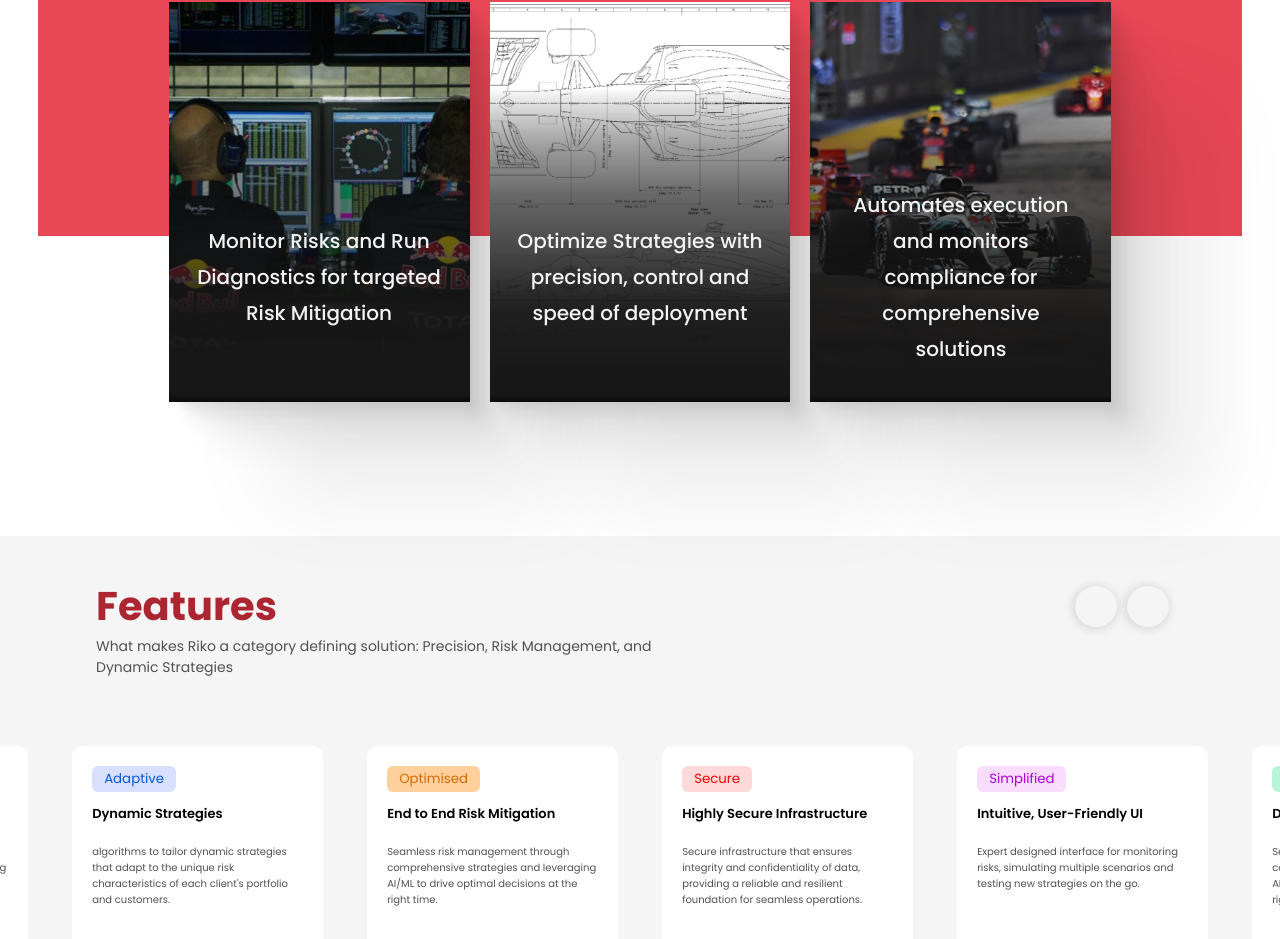
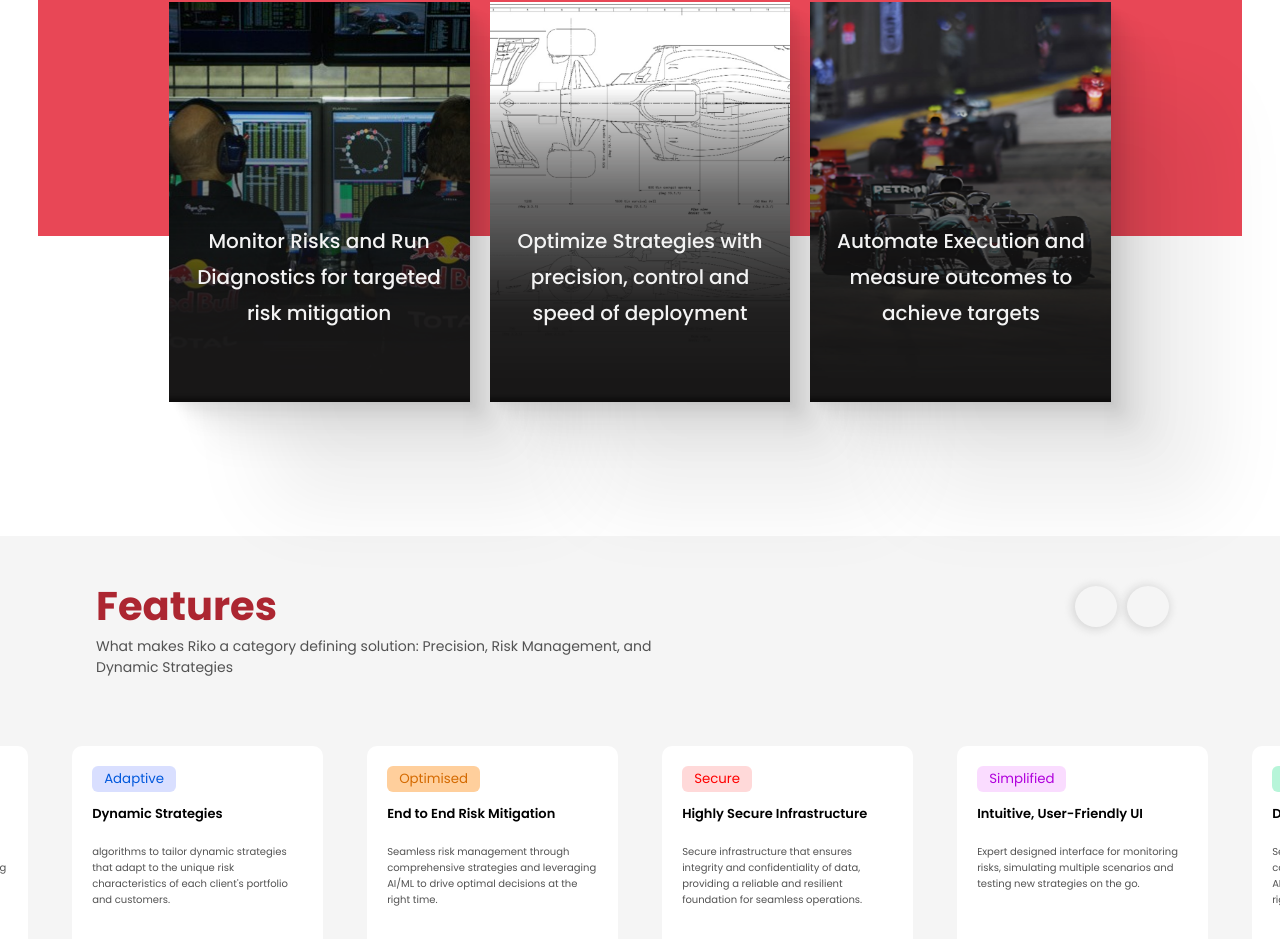
Before and after one commit to Indilabs-ai/Website-first, a React (Create React App) app: page / in a window 1280 px wide. Shown: the part 2021-2960 px from the top of the page. Built offline with nearby package versions, Linux system fonts and the light colour scheme; some icons are missing.

Commit message:
minor content changes

```diff
--- a/src/components/About.jsx
+++ b/src/components/About.jsx
@@ -13,7 +13,7 @@ const About = () => {
           </div>
           <div className="about-cards">
             <div className="about-card card1">
-              <h3>Monitor Risks and Run Diagnostics for targeted Risk Mitigation</h3>
+              <h3>Monitor Risks and Run Diagnostics for targeted risk mitigation</h3>
               {/* <h3>Monitors risks & runs</h3>
               <h3>diagnostics in near-real time</h3>
               <p>
@@ -31,7 +31,7 @@ const About = () => {
               </p> */}
             </div>
             <div className="about-card card3">
-              <h3>Automates execution and monitors compliance for comprehensive solutions</h3>
+              <h3>Automate Execution and measure outcomes to achieve targets</h3>
               {/* <p>
                 Our platform automates execution, ensuring efficient operations,
                 while also monitoring compliance to industry standards,
```
